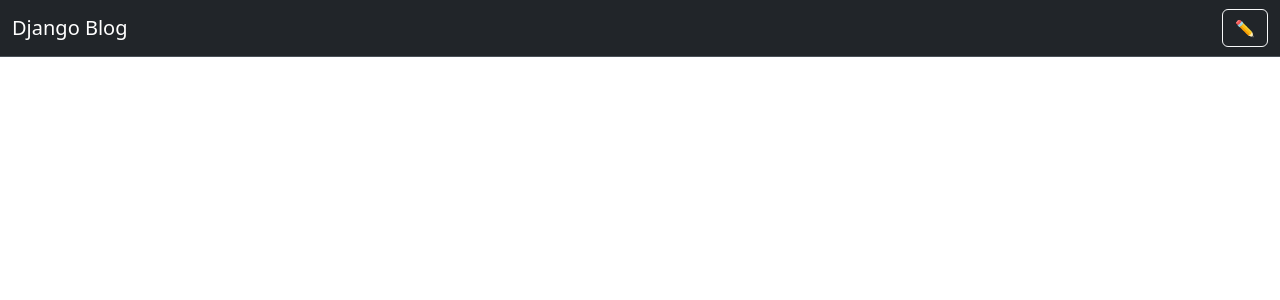
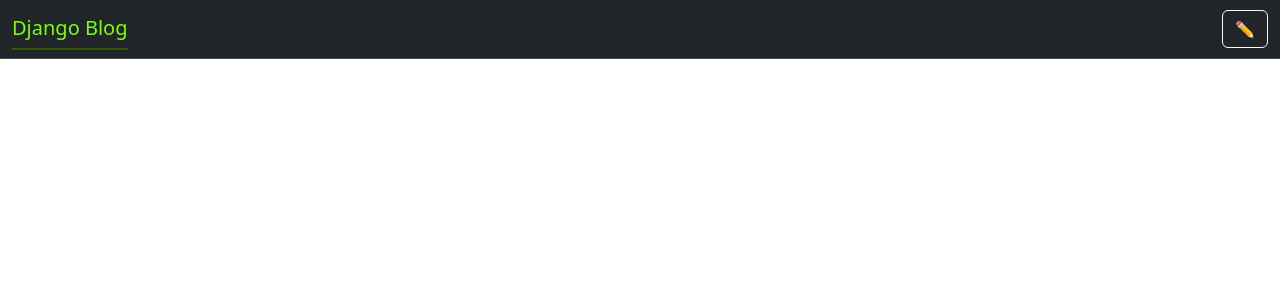
Before and after one commit to FaizRahman01/Django_Web, a Django app: page / in a window 1280 px wide. Shown: the top 300 px of the page. Run offline with Django 4.2, Linux system fonts and the light colour scheme.

Commit message:
change style navbar header

```diff
--- a/blogapps/templates/add_post.html
+++ b/blogapps/templates/add_post.html
@@ -11,6 +11,7 @@
             {% csrf_token %}
             {{post_form.as_p}}
             <input type="submit" class="btn btn-light" value="Submit">
+            <a href="{% url 'blog' %}" class="btn btn-light mx-2">Cancel</a>
         </form>
         <div class="col-lg-7 col-sm-12 p-5">
             <img src="https://indigo.amsterdam/wp-content/uploads/2017/05/python-django-logo-1024x576.jpg" alt="django" width="100%" height="100%">
--- /dev/null
+++ b/static/styles/style.css
@@ -0,0 +1,8 @@
+a:first-child{
+    border-bottom:solid rgb(43, 88, 0) 2px ;
+    color: rgb(123, 255, 0) !important;
+}
+
+a:first-child:hover{
+    color: white !important;
+}
--- a/templates/main.html
+++ b/templates/main.html
@@ -1,4 +1,5 @@
 <!DOCTYPE html>
+{% load static %}
 <html lang="en">
 
 <head>
@@ -9,6 +10,7 @@
     <title>{% block title %}
 
     {% endblock title %}</title>
+    <link rel="stylesheet" href="{% static 'styles/style.css' %}">
 </head>
 
 <body>
```
